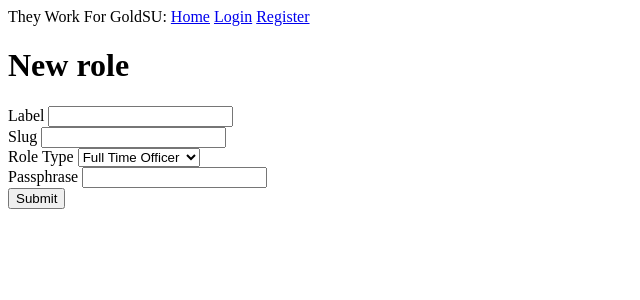
After one commit to phazonoverload/theyworkforgoldsu, a Flask app: page /admin/roles in a window 1280 px wide. The commit adds this page. Shown: the top 300 px of the page, without its empty margins (0-640 px from the left). Run offline with Flask 2, Linux system fonts and the light colour scheme; some libraries are stand-ins or nearby versions.

Commit message:
Added admin view for new roles

```diff
--- a/app/forms.py
+++ b/app/forms.py
@@ -46,6 +46,19 @@ class NewPromiseForm(FlaskForm):
 
 ########
 
+class NewRoleForm(FlaskForm):
+  label = StringField('Label', validators=[DataRequired()])
+  value = StringField('Slug', validators=[DataRequired()])
+  role_type = SelectField('Role Type',choices=[('ft', 'Full Time Officer'), ('pt', 'Part Time Officer'), ('media', 'Media Manager')])
+  passphrase = StringField('Passphrase', validators=[DataRequired()])
+  submit = SubmitField('Submit')
+
+  def validate_passphrase(self, passphrase):
+    if passphrase.data != current_app.config['ADMIN_PASS']:
+      raise ValidationError("Passphrase is not correct")
+
+########
+
 class NewUpdateForm(FlaskForm):
   body = TextAreaField('Update Text', validators=[DataRequired()])
   submit = SubmitField('Submit')
--- a/app/routes.py
+++ b/app/routes.py
@@ -2,7 +2,7 @@ from datetime import datetime
 from flask import render_template, flash, redirect, url_for
 from flask_login import current_user, login_user, logout_user, login_required
 from app import app, db
-from app.forms import LoginForm, RegistrationForm, NewPromiseForm, NewUpdateForm
+from app.forms import LoginForm, RegistrationForm, NewPromiseForm, NewUpdateForm, NewRoleForm
 from app.models import User, Role, Update, Promise
 
 @app.route('/')
@@ -112,6 +112,16 @@ def admin_promise():
         flash("New Promise added")
     return render_template('admin_promise.html', form=form)
 
+@app.route('/admin/roles', methods=['GET', 'POST'])
+def admin_role():
+    form = NewRoleForm()
+    if form.validate_on_submit():
+        role = Role(label=str(form.label.data), value=str(form.value.data), role_type=str(form.role_type.data))
+        db.session.add(role)
+        db.session.commit()
+        flash("New Role added")
+    return render_template('admin_role.html', form=form)
+
 @app.route('/admin/people')
 def admin_people_list():
     # List users and their edit links here
--- /dev/null
+++ b/app/templates/admin_role.html
@@ -0,0 +1,30 @@
+{% extends "base.html" %} {% block content %}
+
+<h1>New role</h1>
+
+<form action="" method="POST">
+  {{form.hidden_tag()}}
+  <div class="input-group">
+    {{form.label.label}} {{form.label()}} {% for error in form.label.errors %}
+    <p>{{error}}</p>
+    {% endfor %}
+  </div>
+  <div class="input-group">
+    {{form.value.label}} {{form.value()}} {% for error in form.value.errors %}
+    <p>{{error}}</p>
+    {% endfor %}
+  </div>
+  <div class="input-group">
+    {{form.role_type.label}} {{form.role_type()}} {% for error in form.role_type.errors %}
+    <p>{{error}}</p>
+    {% endfor %}
+  </div>
+  <div class="input-group">
+    {{form.passphrase.label}} {{form.passphrase()}} {% for error in form.passphrase.errors %}
+    <p>{{error}}</p>
+    {% endfor %}
+  </div>
+  {{form.submit()}}
+</form>
+
+{% endblock %}
```
Also changed, not shown: app/templates/admin.html (+6 -1 lines).
